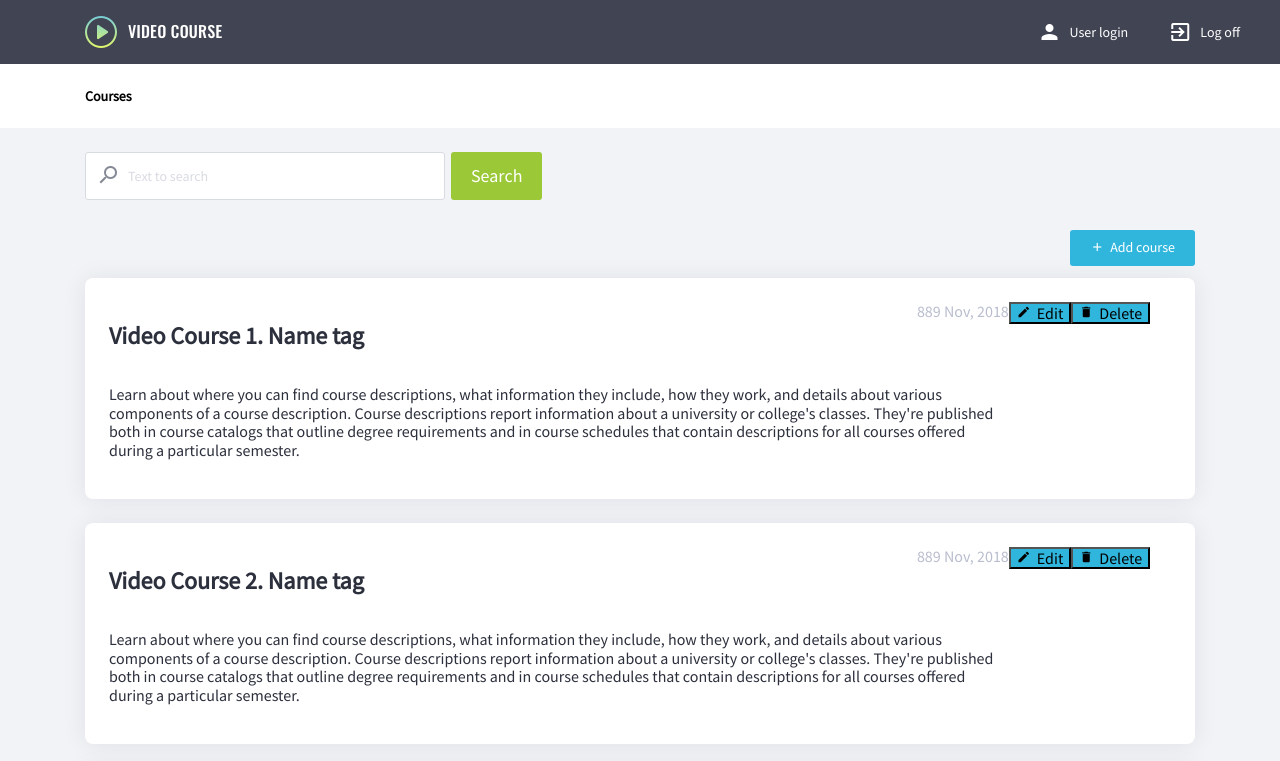
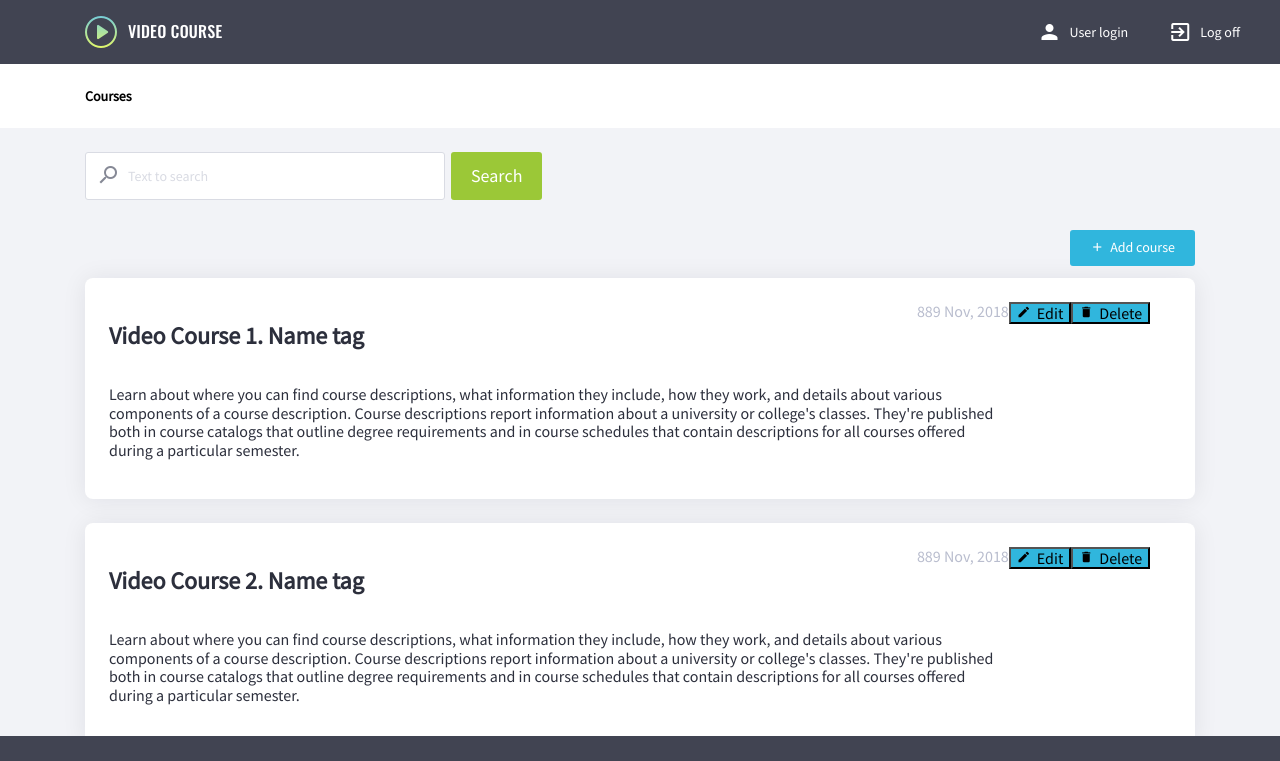
Before and after one commit to OlenaPotiatynyk/angular_mentoring_homework, an Angular app: page / in a window 1280 px wide. Shown: the top 761 px of the page. Built offline with nearby package versions, Linux system fonts and the light colour scheme.

Commit message:
make footer fixed

```diff
--- a/src/app/app.component.html
+++ b/src/app/app.component.html
@@ -2,6 +2,8 @@
 
 <app-breadcrumbs></app-breadcrumbs>
 
-<router-outlet></router-outlet>
+<div class="content-wrapper">
+  <router-outlet></router-outlet>
+</div>
 
 <app-footer></app-footer>
--- a/src/app/app.component.scss
+++ b/src/app/app.component.scss
@@ -0,0 +1,8 @@
+@import './common-styles/variables';
+
+.content-wrapper {
+  min-height: calc(100vh - 64px - 64px - 64px); // -header, - breadcrumbs, -footer
+  padding: 24px 85px 10px;
+  margin-bottom: 64px;
+  background-color: $pale-grey;
+}
--- a/src/app/core/footer/footer.component.scss
+++ b/src/app/core/footer/footer.component.scss
@@ -1,6 +1,8 @@
 @import '../../common-styles/variables';
 
 .footer-wrapper {
+  position: fixed;
+  bottom: 0;
   width: 100%;
   height: 64px;
   background-color: $charcoal-grey;
--- a/src/app/courses/courses-page/courses-page.component.html
+++ b/src/app/courses/courses-page/courses-page.component.html
@@ -1,4 +1,3 @@
-<div class="content-wrapper">
 <div class="search">
   <div class="search__input">
     <i class="search__input-icon material-icons">search</i>
@@ -21,4 +20,3 @@
 <div class="container">
   <a href="{{fakeLink}}">LOAD MORE</a>
 </div>
-</div>
--- a/src/app/courses/courses-page/courses-page.component.scss
+++ b/src/app/courses/courses-page/courses-page.component.scss
@@ -1,10 +1,4 @@
 @import '../../common-styles/variables';
-
-.content-wrapper {
-  min-height: calc(100vh - 64px - 64px - 64px); // -header, - breadcrumbs, -footer
-  padding: 24px 85px 10px;
-  background-color: $pale-grey;
-}
 
 .search {
   display: flex;
```
Lines whose indentation alone changed are shown as unchanged.
